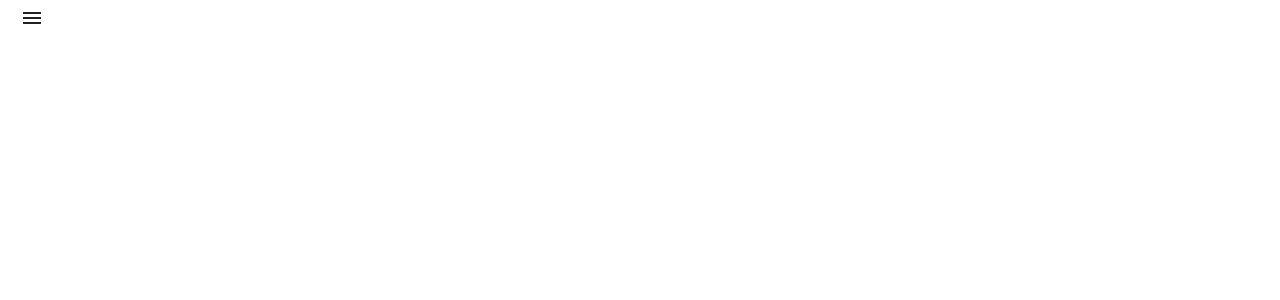
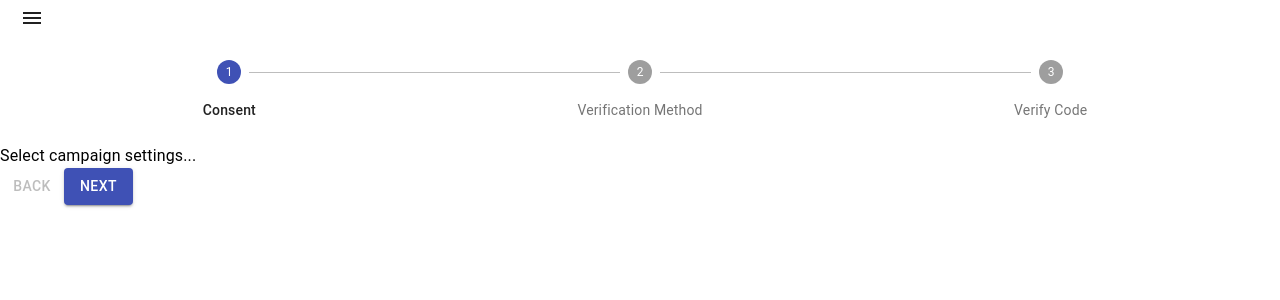
Before and after one commit to akhil9tiet/triplebytetest, a React (Create React App) app: page /stepper in a window 1280 px wide. Shown: the top 300 px of the page. Built offline with nearby package versions, Linux system fonts and the light colour scheme.

Commit message:
feat: side drawer

```diff
--- a/src/App.js
+++ b/src/App.js
@@ -11,6 +11,7 @@
 import SVGPathScroller from './Components/SVGPathScroller';
 import ScrollProgress from './Components/SVGPathScroller/ScrollProgress';
 import DeltaIsometric from './Components/DeltaIsometric';
+import StepperComponent from './Components/Stepper';
 import { Switch, Route } from 'react-router-dom';
 
 import './App.css';
@@ -42,6 +43,7 @@
 				<Route exact path='/svg-path-scroller' component={SVGPathScroller}></Route>
 				<Route exact path='/scroll-progress' component={ScrollProgress}></Route>
 				<Route exact path='/delta-isometric' component={DeltaIsometric}></Route>
+				<Route exact path='/stepper' component={StepperComponent}></Route>
 				{/* </div> */}
 			</Switch>
 		</React.Fragment>
--- a/src/Components/SideDrawer/SideDrawer.js
+++ b/src/Components/SideDrawer/SideDrawer.js
@@ -42,6 +42,7 @@
 			'svg-path-scroller',
 			'contact-us',
 			'delta-isometric',
+			'stepper',
 		];
 		return (
 			<div
--- /dev/null
+++ b/src/Components/Stepper/StepperComponent.js
@@ -0,0 +1,75 @@
+import React, { useState } from 'react';
+import Stepper from '@material-ui/core/Stepper';
+import Step from '@material-ui/core/Step';
+import StepLabel from '@material-ui/core/StepLabel';
+import Button from '@material-ui/core/Button';
+import Typography from '@material-ui/core/Typography';
+
+
+function getSteps() {
+	return ['Consent', 'Verification Method', 'Verify Code'];
+}
+
+function getStepContent(stepIndex) {
+	switch (stepIndex) {
+		case 0:
+			return 'Select campaign settings...';
+		case 1:
+			return 'What is an ad group anyways?';
+		case 2:
+			return 'This is the bit I really care about!';
+		default:
+			return 'Unknown stepIndex';
+	}
+}
+
+const StepperComponent = () => {
+	const [activeStep, setActiveStep] = useState(0);
+	const steps = getSteps();
+
+	const handleNext = () => {
+		setActiveStep((prevActiveStep) => prevActiveStep + 1);
+	};
+
+	const handleBack = () => {
+		setActiveStep((prevActiveStep) => prevActiveStep - 1);
+	};
+
+	const handleReset = () => {
+		setActiveStep(0);
+	};
+
+	return (
+		<div>
+			<Stepper activeStep={activeStep} alternativeLabel>
+				{steps.map((label) => (
+					<Step key={label}>
+						<StepLabel>{label}</StepLabel>
+					</Step>
+				))}
+			</Stepper>
+			<div>
+				{activeStep === steps.length ? (
+					<div>
+						<Typography>All steps completed</Typography>
+						<Button onClick={handleReset}>Reset</Button>
+					</div>
+				) : (
+					<div>
+						<Typography>{getStepContent(activeStep)}</Typography>
+						<div>
+							<Button disabled={activeStep === 0} onClick={handleBack}>
+								Back
+							</Button>
+							<Button variant='contained' color='primary' onClick={handleNext}>
+								{activeStep === steps.length - 1 ? 'Finish' : 'Next'}
+							</Button>
+						</div>
+					</div>
+				)}
+			</div>
+		</div>
+	);
+};
+
+export default StepperComponent;
--- /dev/null
+++ b/src/Components/Stepper/index.js
@@ -0,0 +1 @@
+export { default } from './StepperComponent';
```
Also changed, not shown: src/Components/Stepper/Comps/ChooseMethod.js (added), src/Components/Stepper/Comps/Consent.js (added), src/Components/Stepper/Comps/VerifyCode.js (added).
